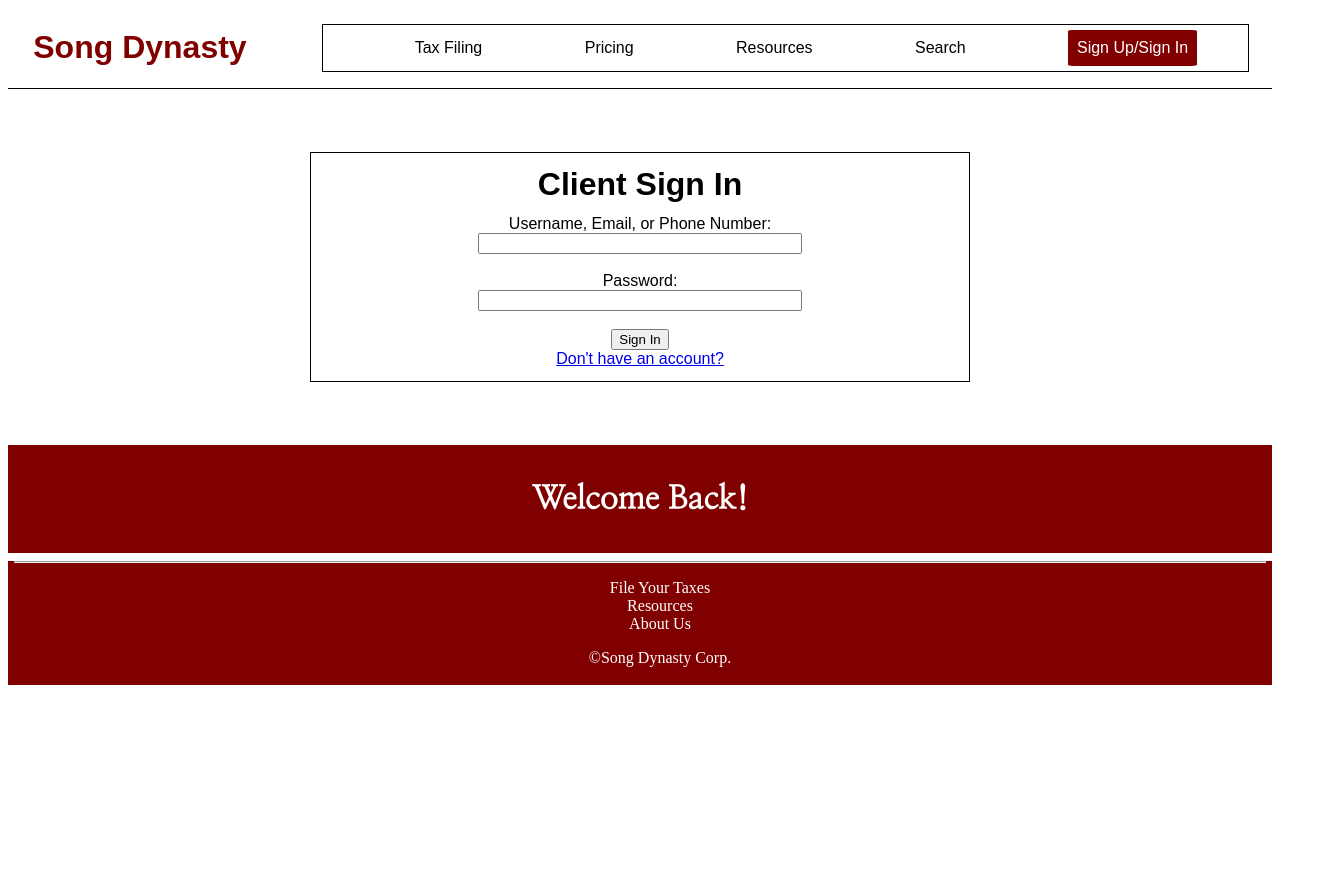
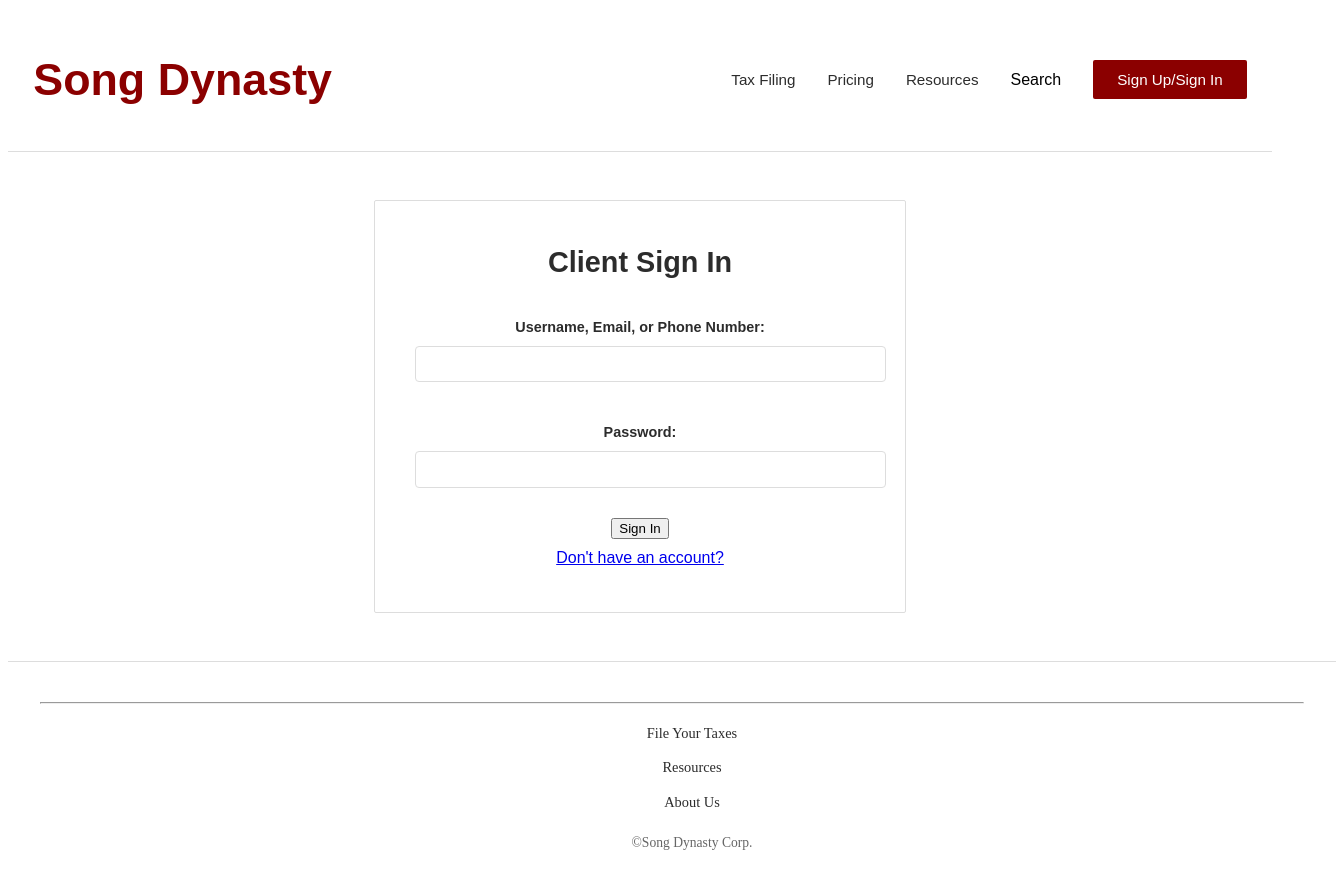
Before and after one commit to nyjackson/cp-325, a React (Vite) app in the folder frontend/: page /login in a window 1280 px wide. Shown: the top 888 px of the page, 1336 px wide, since content can reach past the window. Before the commit the page ends 800 px from the top, so only its background shows below. Built offline with nearby package versions, Linux system fonts and the light colour scheme; no server answers; a web font is replaced by a local one.

Commit message:
Adding styling and working on account logic

```diff
--- a/frontend/src/App.css
+++ b/frontend/src/App.css
@@ -1,49 +1,116 @@
-.hero-section{
-    background-color: maroon;
-    color:white;
-    height:30%;
-    width:auto;
-    margin:0;
-    padding:1%;
-    margin-top:1%;
-    text-align:center;
-    font-family: "Nanum Myeongjo", serif;
+:root {
+  --primary-maroon: #8B0000;
+  --primary-charcoal: #2C2C2C;
+  --accent-gold: #D4AF37;
+  --light-gray: #F5F5F5;
+  --border-gray: #DDDDDD;
 }
 
+.hero-section{
+    background-color: var(--primary-maroon);
+    color: white;
+    height: auto;
+    width: 100%;
+    margin: 0;
+    padding: 3rem 2rem;
+    text-align: center;
+    font-family: "Nanum Myeongjo", serif;
+    border-bottom: 1px solid var(--accent-gold);
+}
+
+.hero-section h1 {
+    font-size: 2.2rem;
+    margin-bottom: 0.5rem;
+    font-weight: bold;
+}
+
+.hero-section h2 {
+    font-size: 1rem;
+    font-weight: 300;
+    opacity: 0.95;
+}
 
 form > input{
-    width:50%;
+    width: 50%;
+    border: 1px solid var(--border-gray);
+    padding: 0.6rem;
+    border-radius: 4px;
+    background-color: white;
+}
+
+form > input:focus {
+    outline: none;
+    border: 1px solid var(--primary-maroon);
+    background-color: #FAFAFA;
 }
 
 #tax-options{
-    display:flex;
-    border:1px solid black;
+    display: flex;
+    border: none;
     text-align: center;
+    gap: 2rem;
+    padding: 3rem 2rem;
+    background-color: var(--light-gray);
+    justify-content: center;
 }
 
 #sign-in, #sign-up {
-    display:flex;
-    margin:5% auto;
-    border: 1px solid black;
-    width:50%;
-    flex-direction:column;
-    padding:1%;
+    display: flex;
+    margin: 3rem auto;
+    border: 1px solid var(--border-gray);
+    width: 50%;
+    max-width: 450px;
+    flex-direction: column;
+    padding: 2.5rem;
     font-family: "TASA Explorer", sans-serif;
+    background-color: white;
+    border-radius: 2px;
 }
 
-#sign-in > *{
-    margin:auto;
-}
-#sign-in > h1{
-    padding-bottom:2%;
+#sign-in > h1,
+#sign-up > h1 {
+    color: var(--primary-charcoal);
+    font-size: 1.8rem;
+    margin-bottom: 1.5rem;
+    font-weight: bold;
 }
 
-#sign-up > *{
-    margin:auto;
+#sign-in > label,
+#sign-up > label {
+    color: var(--primary-charcoal);
+    font-size: 0.9rem;
+    margin-top: 1rem;
+    margin-bottom: 0.4rem;
+    font-weight: 600;
 }
-#sign-up > h1{
-    padding-bottom:1%;
+
+#sign-in > input,
+#sign-up > input {
+    width: 100%;
+    border: 1px solid var(--border-gray);
+    padding: 0.6rem;
+    border-radius: 4px;
+    background-color: white;
+    margin-bottom: 0.5rem;
 }
+
+#sign-in > input:focus,
+#sign-up > input:focus {
+    outline: none;
+    border: 1px solid var(--primary-maroon);
+    background-color: #FAFAFA;
+}
+
+#sign-in > *,
+#sign-up > * {
+    margin: 0.3rem auto;
+}
+
+#sign-in > h1,
+#sign-up > h1 {
+    margin-bottom: 1.5rem;
+}
+
 #sign-up > label, input {
-    width:50%;
+    width: 100%;
 }
--- a/frontend/src/components/Accounts/Account.jsx
+++ b/frontend/src/components/Accounts/Account.jsx
@@ -1,17 +1,18 @@
 import {useEffect} from 'react'
 import {useSelector, useDispatch} from 'react-redux'
-import {editProfile, linkAccount, delinkAccount, test, selectUser} from './accountSlice'
+import {editProfile, linkAccount, delinkAccount, test, selectUser, selectLoginStatus} from './accountSlice'
 import Hero from '../Hero'
 function Account(){
     const user = useSelector(selectUser)
     const dispatch = useDispatch()
 
     useEffect(()=> {
-        dispatch(test)
+        dispatch(test())
     },[])
+
 console.log("In Account Component, getting user:", user)
 return(<>
-<Hero title = {`Welcome Back!`}/>
+{!selectLoginStatus ? <Hero title = {`Welcome Back!`}/> : ''}
 
 </>)
 }
--- a/frontend/src/components/Accounts/SignIn.jsx
+++ b/frontend/src/components/Accounts/SignIn.jsx
@@ -21,7 +21,7 @@ function SignIn() {
       const result = await connection.json()
       console.log("Handle Login FrontEnd", result)
       dispatch(setUser({...result.user[0]}))
-      dispatch(setLoginStatus({payload:true}))
+      dispatch(setLoginStatus())
       return  //Successful Login
     }
     catch(e){
--- a/frontend/src/components/Accounts/accountSlice.jsx
+++ b/frontend/src/components/Accounts/accountSlice.jsx
@@ -24,7 +24,9 @@ export const accountSlice = createSlice({
       return {...action.payload}
     },
     setLoginStatus: (state, action) => {
-      return action.payload
+      console.log("In setLoginStatus, state is:",state.account)
+      console.log("In setLoginStatus, isLoggedIn is:",state.account.isLoggedIn)
+      return !state.isLoggedIn
     }
     // decrement: (state) => {
     //   state.value -= 1;
--- a/frontend/src/components/Footer/Footer.css
+++ b/frontend/src/components/Footer/Footer.css
@@ -1,10 +1,30 @@
+:root {
+    --primary-charcoal: #2C2C2C;
+    --border-gray: #DDDDDD;
+}
+
 footer{
-    width:auto;
-    padding:0% .5% .1%;
+    width: 100%;
+    padding: 2rem;
     text-align: center;
-    background-color:maroon ;
-    color:white;
+    background-color: white;
+    color: var(--primary-charcoal);
+    border-top: 1px solid var(--border-gray);
 }
+
 footer > ul {
     list-style: none;
+    font-size: 0.9rem;
+    display: flex;
+    flex-direction: column;
+    gap: 0.3rem;
 }
+
+footer li {
+    margin: 0.4rem 0;
+}
+
+footer p {
+    font-size: 0.85rem;
+    color: #666666;
+}
--- a/frontend/src/components/NavBar/NavBar.css
+++ b/frontend/src/components/NavBar/NavBar.css
@@ -1,43 +1,65 @@
 :root{
-    /*Place primary, secondary and accent colors here*/
+    --primary-maroon: #8B0000;
+    --primary-charcoal: #2C2C2C;
+    --accent-gold: #D4AF37;
+    --border-gray: #DDDDDD;
 }
 
 #nav-bar{
-    display:flex;
-    width:100%;
-    border-bottom: 1px solid black;
+    display: flex;
+    width: 100%;
+    background-color: white;
+    border-bottom: 1px solid var(--border-gray);
     font-family: "TASA Explorer", sans-serif;
+    padding: 0;
+    align-items: center;
 }
 
 #company-name{
-margin-right:6%;
-margin-left:2%;
-text-decoration: none;
-color:maroon;
+    margin-right: auto;
+    margin-left: 2%;
+    text-decoration: none;
+    color: var(--primary-maroon);
+    font-weight: bold;
+    font-size: 1.4rem;
+}
+
+#company-name {
+    padding: 1rem 0;
+}
+#company-name:hover {
+    color: var(--accent-gold);
 }
 
 #nav-links{
-    display:flex;
-    border:1px solid black;
-    width:70%;
+    display: flex;
+    border: none;
+    width: auto;
     align-items: center;
-    justify-content: space-around;
+    justify-content: flex-end;
     list-style: none;
+    gap: 2rem;
+    padding-right: 2%;
+    margin: 0;
 }
 
 #account-btn{
-    background-color:maroon;
-    color:white;
-    padding:1%;
-    border-radius:4%;
+    background-color: var(--primary-maroon);
+    color: white;
+    padding: 0.7rem 1.5rem;
+    border-radius: 2px;
+    border: none;
+    cursor: pointer;
 }
 
 .link {
     list-style: none;
-    color:black;
+    color: var(--primary-charcoal);
     text-decoration: none;
+    font-size: 0.95rem;
 }
+
 .link:hover{
-    color:crimson;
+    color: var(--primary-maroon);
     text-decoration: underline;
 }
--- a/frontend/src/components/Taxes/TaxCard.css
+++ b/frontend/src/components/Taxes/TaxCard.css
@@ -1,16 +1,48 @@
+:root {
+    --primary-maroon: #8B0000;
+    --primary-charcoal: #2C2C2C;
+    --accent-gold: #D4AF37;
+    --border-gray: #DDDDDD;
+    --light-gray: #F5F5F5;
+}
+
 .tax-offering{
-    padding:1%;
-    border:1px solid black;
-    margin:1%;
-    border-radius:15%;
+    padding: 2rem;
+    border: 1px solid var(--border-gray);
+    margin: 1rem;
+    border-radius: 2px;
     font-family: "Spectral", serif;
-    box-shadow:2px 2px 2px;
-    width:33%;
+    width: 33%;
+    background-color: white;
+}
+
+.tax-offering h1 {
+    color: var(--primary-maroon);
+    font-size: 1.3rem;
+    margin-bottom: 0.8rem;
+}
+
+.tax-offering h2 {
+    color: var(--accent-gold);
+    font-size: 1.6rem;
+    margin: 0.8rem 0;
+}
+
+.tax-offering p {
+    color: var(--primary-charcoal);
+    font-size: 0.9rem;
+    line-height: 1.5;
 }
 
 .tax-offering > button{
-padding:1% 10%;
-font-family: "Nanum Myeongjo", serif;
-font-weight:bold;
-letter-spacing: 1px;
+    padding: 0.8rem 1.8rem;
+    font-family: "Nanum Myeongjo", serif;
+    font-weight: bold;
+    background-color: var(--primary-maroon);
+    color: white;
+    border: none;
+    border-radius: 2px;
+    cursor: pointer;
+    font-size: 0.95rem;
+    margin-top: 1rem;
 }
```
